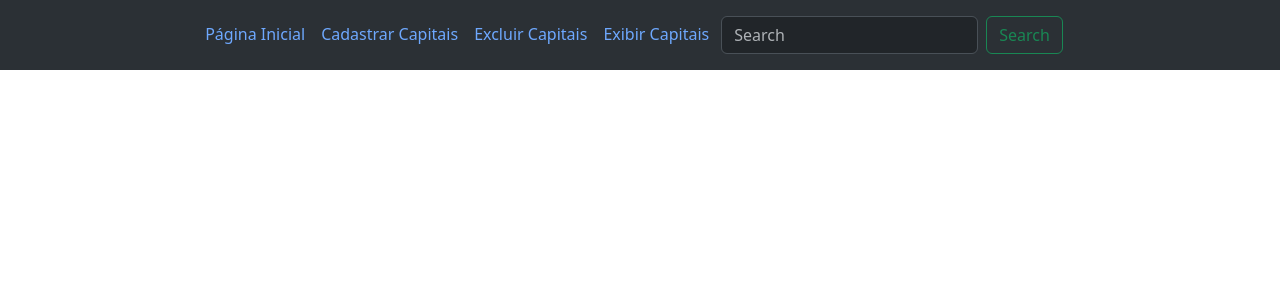
After one commit to JhoneSilvaL/projeto-comercial, a Flask app: page /modelo in a window 1280 px wide. The commit adds this page. Shown: the top 300 px of the page. Run offline with Flask 3, Linux system fonts and the light colour scheme.

Commit message:
atualização

```diff
--- a/app.py
+++ b/app.py
@@ -21,6 +21,14 @@ def cadastrarcidade():
 @app.route('/resultado')
 def resultado():
     return render_template('resultadocadastro.html')
+
+
+
+@app.route('/modelo')
+def modelo ():
+    return render_template('painelmodelo.html')
+
+
 
 #escolhe a imagem capital
 @app.route('/escolhacapital')
--- /dev/null
+++ b/static/css/estilo.css
@@ -0,0 +1,5 @@
+img {
+    border-radius: 0%;
+    width: 200px;
+    height: 200px;
+  }
--- a/templates/exibirCapitais.html
+++ b/templates/exibirCapitais.html
@@ -1,6 +1,7 @@
 <!DOCTYPE html>
   <html>
     <head>
+      <link rel="stylesheet" href="static/css/estilo.css">
       <title>Capitais</title>
     </head>
     <body>
--- a/templates/inicial.html
+++ b/templates/inicial.html
@@ -6,6 +6,7 @@
     <title>Document</title>
 </head>
 <body>
+    <h1>FAZER PAGINA PARA CADASTRO</h1>
     /* fazer a página para cadastro */
 </body>
 </html>
--- /dev/null
+++ b/templates/painelmodelo.html
@@ -0,0 +1,44 @@
+<!DOCTYPE html>
+<html lang="en">
+
+<head>
+    <meta charset="UTF-8">
+    <meta name="viewport" content="width=device-width, initial-scale=1.0">
+    <link href="https://cdn.jsdelivr.net/npm/bootstrap@5.3.3/dist/css/bootstrap.min.css" rel="stylesheet"
+        integrity="sha384-QWTKZyjpPEjISv5WaRU9OFeRpok6YctnYmDr5pNlyT2bRjXh0JMhjY6hW+ALEwIH" crossorigin="anonymous">
+    <link rel="stylesheet" href="static/css/estilo.css">
+    <title>Document</title>
+</head>
+
+<body>
+    <nav class="navbar justify-content-center bg-body-tertiary" data-bs-theme="dark">
+        <ul class="nav nav-underline">
+            <li class="nav-item">
+                <a class="nav-link" href="{{url_for('index')}}">Página Inicial</a>
+            </li>
+            <li class="nav-item">
+                <a class="nav-link" href="{{url_for('cadastro')}}">Cadastrar Capitais</a>
+            </li>
+            <li class="nav-item">
+                <a class="nav-link" href="#">Excluir Capitais</a>
+            </li>
+            <li class="nav-item">
+                <a class="nav-link" href="#">Exibir Capitais</a>
+            </li>
+        </ul>
+        <nav class="navbar bg-body-tertiary">
+            <div class="container-fluid">
+                <form class="d-flex" role="search">
+                    <input class="form-control me-2" type="search" placeholder="Search" aria-label="Search">
+                    <button class="btn btn-outline-success" type="submit">Search</button>
+                </form>
+            </div>
+        </nav>
+    </nav>
+    <main>
+        {% block conteudo %}
+        {% endblock %}
+    </main>
+</body>
+
+</html>
```
Also changed, not shown: templates/cadastro.html (+5 -21 lines), static/imgs/search.png (added), templates/capitais/macapa.html (added), templates/capitais/maceio.html (added), templates/capitais/riobranco.html (added).
